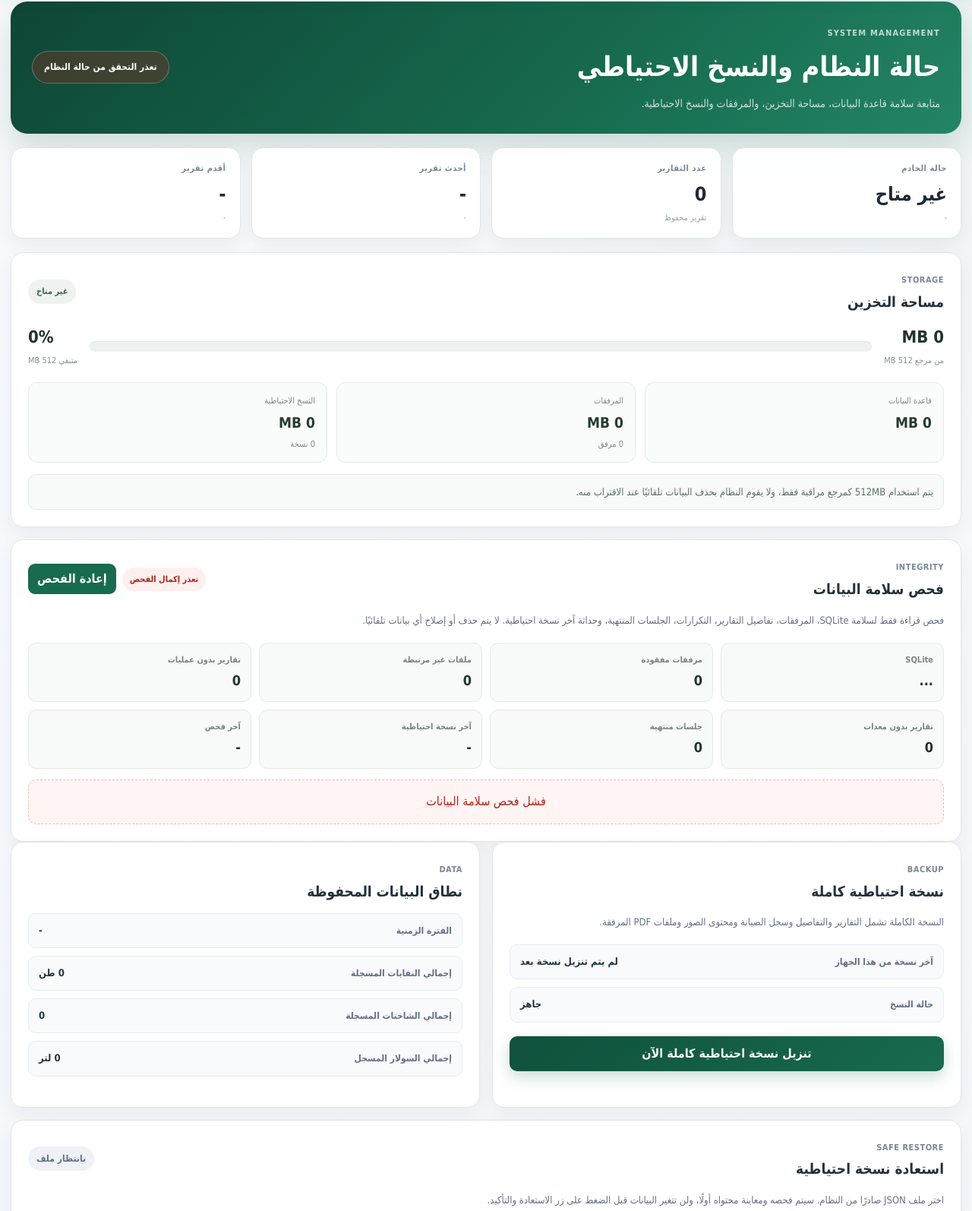
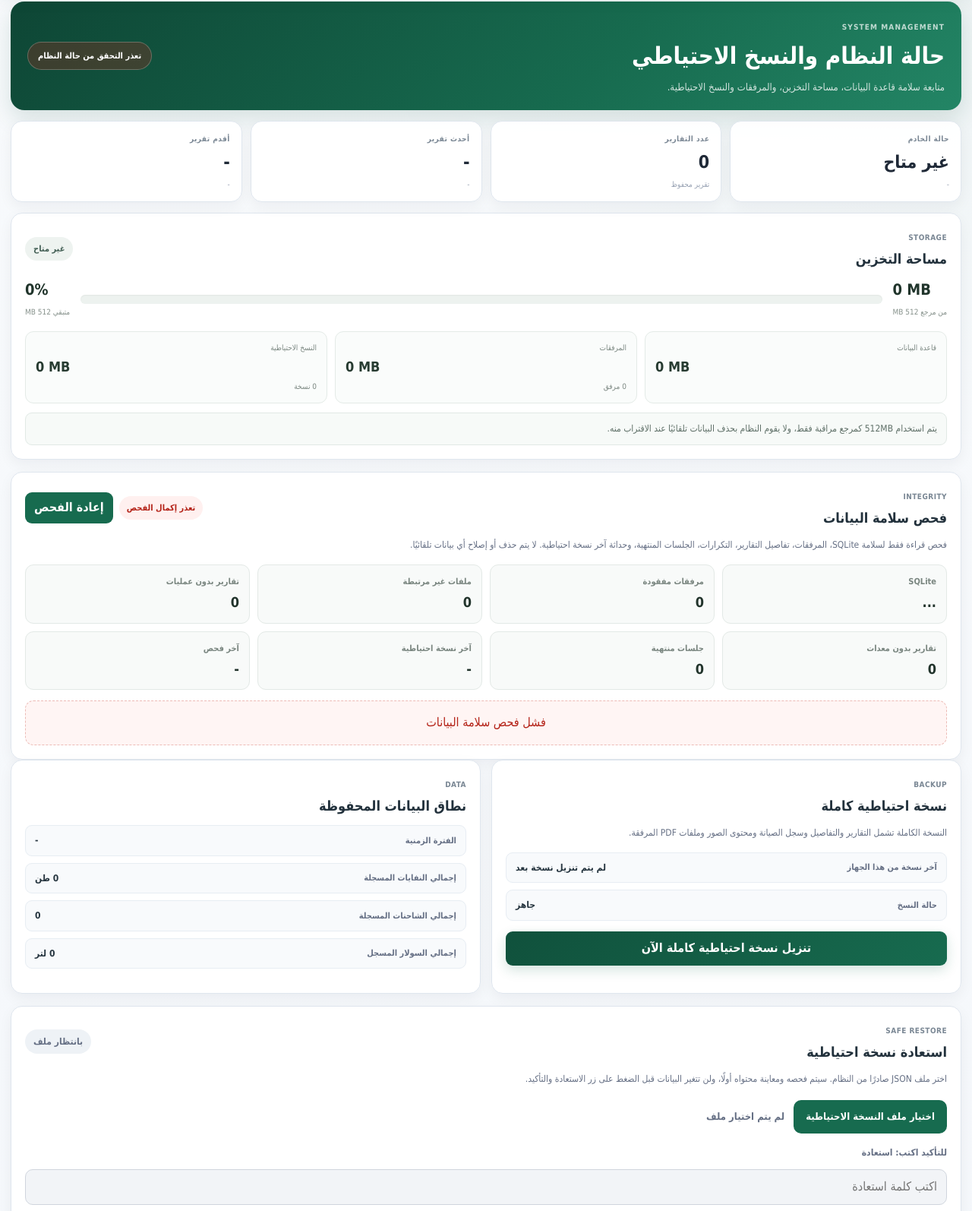
Before and after one commit to 943290569/minya-reports, a website: page public/system.html in a window 1280 px wide. Shown: the part 296-1890 px from the top of the page at 76% size. Drawn offline with Linux system fonts and the light colour scheme; no server answers.

Commit message:
Refine system management page layout

```diff
--- a/public/system.css
+++ b/public/system.css
@@ -2,65 +2,66 @@
    System management page
 ========================================================= */
 
-.system-page { padding-bottom: 48px; }
-.system-hero { display:flex;align-items:center;justify-content:space-between;gap:24px;margin-bottom:18px;padding:28px;color:#fff;background:linear-gradient(135deg,#0e4635 0%,#176b4f 62%,#238565 100%);border-radius:22px;box-shadow:0 18px 42px rgba(16,81,60,.18); }
-.system-kicker { display:inline-block;margin-bottom:8px;color:rgba(255,255,255,.72);font-size:11px;font-weight:800;letter-spacing:1.2px; }
-.system-hero h2 { margin:0;font-size:clamp(24px,3vw,36px);font-weight:900; }
-.system-hero p { margin:10px 0 0;color:rgba(255,255,255,.78);font-size:14px; }
-.system-health-badge { flex:0 0 auto;padding:11px 15px;border-radius:999px;font-size:12px;font-weight:900;border:1px solid rgba(255,255,255,.24);background:rgba(255,255,255,.10); }
+.system-page { padding-bottom: 40px; }
+.system-hero { display:flex;align-items:center;justify-content:space-between;gap:20px;margin-bottom:14px;padding:20px 22px;color:#fff;background:linear-gradient(135deg,#0e4635 0%,#176b4f 62%,#238565 100%);border-radius:18px;box-shadow:0 12px 30px rgba(16,81,60,.14); }
+.system-kicker { display:inline-block;margin-bottom:6px;color:rgba(255,255,255,.72);font-size:10px;font-weight:800;letter-spacing:1.1px; }
+.system-hero h2 { margin:0;font-size:clamp(23px,2.5vw,31px);font-weight:900; }
+.system-hero p { margin:7px 0 0;color:rgba(255,255,255,.8);font-size:13px; }
+.system-health-badge { flex:0 0 auto;padding:9px 13px;border-radius:999px;font-size:11px;font-weight:900;border:1px solid rgba(255,255,255,.24);background:rgba(255,255,255,.10); }
 .system-health-badge.ok { background:rgba(255,255,255,.18); }
 .system-health-badge.error { background:rgba(180,35,24,.28); }
-.system-metrics { display:grid;grid-template-columns:repeat(4,minmax(0,1fr));gap:14px;margin-bottom:18px; }
-.system-metric,.system-panel { background:rgba(255,255,255,.97);border:1px solid #dfe6ee;border-radius:16px;box-shadow:0 8px 24px rgba(16,24,40,.06); }
-.system-metric { min-height:120px;padding:18px;display:flex;flex-direction:column;justify-content:center; }
-.system-metric span,.system-panel-head span { color:#7a8794;font-size:11px;font-weight:800;letter-spacing:.5px; }
-.system-metric strong { margin:7px 0 3px;color:#1f2937;font-size:25px;font-weight:900; }
-.system-metric small { color:#98a2b3;font-size:11px;overflow-wrap:anywhere; }
-.system-grid { display:grid;grid-template-columns:repeat(2,minmax(0,1fr));gap:16px; }
-.system-panel { padding:22px; }
-.system-panel-head { margin-bottom:14px;display:flex;align-items:center;justify-content:space-between;gap:12px; }
-.system-panel-head h3 { margin:3px 0 0;color:#22313c;font-size:19px;font-weight:900; }
-.system-panel>p { margin:0 0 18px;color:#667085;font-size:13px;line-height:1.8; }
-.system-backup-info,.system-data-list { display:grid;gap:10px;margin-bottom:18px; }
-.system-backup-info>div,.system-data-list>div { display:flex;align-items:center;justify-content:space-between;gap:16px;padding:12px 13px;background:#f8fafc;border:1px solid #e7edf3;border-radius:10px; }
-.system-backup-info span,.system-data-list span { color:#667085;font-size:12px;font-weight:700; }
-.system-backup-info strong,.system-data-list strong { color:#273640;font-size:13px;font-weight:900;text-align:left; }
-.system-primary-btn { width:100%;min-height:46px;padding:11px 18px;color:#fff;background:linear-gradient(135deg,#10513c,#176b4f);box-shadow:0 8px 20px rgba(23,107,79,.22);font-weight:900;border-radius:10px; }
-.system-note-panel,.storage-panel,.backups-panel { margin-top:16px; }
+.system-metrics { display:grid;grid-template-columns:repeat(4,minmax(0,1fr));gap:11px;margin-bottom:14px; }
+.system-metric,.system-panel { background:rgba(255,255,255,.97);border:1px solid #dfe6ee;border-radius:15px;box-shadow:0 6px 18px rgba(16,24,40,.05); }
+.system-metric { min-height:102px;padding:15px;display:flex;flex-direction:column;justify-content:center; }
+.system-metric span,.system-panel-head span { color:#7a8794;font-size:10px;font-weight:800;letter-spacing:.45px; }
+.system-metric strong { margin:6px 0 3px;color:#1f2937;font-size:23px;font-weight:900; }
+.system-metric small { color:#98a2b3;font-size:10px;overflow-wrap:anywhere; }
+.system-grid { display:grid;grid-template-columns:repeat(2,minmax(0,1fr));gap:14px; }
+.system-panel { padding:18px; }
+.system-panel-head { margin-bottom:11px;display:flex;align-items:center;justify-content:space-between;gap:12px; }
+.system-panel-head h3 { margin:3px 0 0;color:#22313c;font-size:18px;font-weight:900; }
+.system-panel>p { margin:0 0 14px;color:#667085;font-size:12px;line-height:1.8; }
+.system-backup-info,.system-data-list { display:grid;gap:9px;margin-bottom:14px; }
+.system-backup-info>div,.system-data-list>div { display:flex;align-items:center;justify-content:space-between;gap:16px;padding:10px 12px;background:#f8fafc;border:1px solid #e7edf3;border-radius:9px; }
+.system-backup-info span,.system-data-list span { color:#667085;font-size:11px;font-weight:700; }
+.system-backup-info strong,.system-data-list strong { color:#273640;font-size:12px;font-weight:900;text-align:left; }
+.system-primary-btn { width:100%;min-height:42px;padding:10px 16px;color:#fff;background:linear-gradient(135deg,#10513c,#176b4f);box-shadow:0 6px 16px rgba(23,107,79,.18);font-weight:900;border-radius:9px; }
+.system-note-panel,.storage-panel,.backups-panel { margin-top:14px; }
 .system-note-panel p { margin-bottom:0; }
 
 .storage-state { padding:7px 11px;border-radius:999px;font-size:11px;font-weight:900;background:#eef3f0;color:#446056; }
 .storage-state.ok { background:#eaf7ef;color:#187346; }
 .storage-state.warning { background:#fff4d6;color:#8a5b00; }
 .storage-state.danger { background:#fde8e7;color:#b42318; }
-.storage-main { display:grid;grid-template-columns:auto 1fr auto;align-items:center;gap:16px;margin:14px 0 18px; }
-.storage-usage strong,.storage-percent strong { display:block;font-size:22px;color:#20342b;font-weight:900; }
-.storage-usage span,.storage-percent span { color:#87928c;font-size:11px; }
+.storage-main { display:grid;grid-template-columns:auto 1fr auto;align-items:center;gap:14px;margin:11px 0 14px; }
+.storage-usage strong,.storage-percent strong { display:block;font-size:20px;color:#20342b;font-weight:900;direction:ltr;unicode-bidi:isolate; }
+.storage-usage span,.storage-percent span { color:#87928c;font-size:10px; }
 .storage-percent { text-align:left; }
-.storage-progress { height:14px;border-radius:999px;background:#edf2ef;overflow:hidden;box-shadow:inset 0 1px 2px rgba(0,0,0,.06); }
+.storage-progress { height:12px;border-radius:999px;background:#edf2ef;overflow:hidden;box-shadow:inset 0 1px 2px rgba(0,0,0,.05); }
 .storage-progress i { display:block;width:0;height:100%;border-radius:inherit;background:#238565;transition:width .35s ease; }
 .storage-progress i[data-level="warning"] { background:#d99a16; }
 .storage-progress i[data-level="danger"] { background:#c43d35; }
-.storage-breakdown { display:grid;grid-template-columns:repeat(3,minmax(0,1fr));gap:12px; }
-.storage-breakdown>div { padding:15px;border:1px solid #e4ebe7;border-radius:12px;background:#fafcfb; }
-.storage-breakdown span,.storage-breakdown small { display:block;color:#7c8882;font-size:11px; }
-.storage-breakdown strong { display:block;margin:5px 0;color:#273b31;font-size:19px;font-weight:900; }
-.storage-notice { margin:15px 0 0!important;padding:11px 13px;border-radius:10px;background:#f7faf8;border:1px solid #e1e9e5;color:#5f7068!important; }
-.system-small-btn { min-height:34px;padding:6px 12px;border:0;border-radius:8px;background:#edf5f1;color:#176b4f;font-weight:900;cursor:pointer; }
+.storage-breakdown { display:grid;grid-template-columns:repeat(3,minmax(0,1fr));gap:10px; }
+.storage-breakdown>div { padding:13px;border:1px solid #e4ebe7;border-radius:11px;background:#fafcfb; }
+.storage-breakdown span,.storage-breakdown small { display:block;color:#7c8882;font-size:10px; }
+.storage-breakdown strong { display:block;margin:4px 0;color:#273b31;font-size:18px;font-weight:900;direction:ltr;unicode-bidi:isolate; }
+.storage-notice { margin:12px 0 0!important;padding:10px 12px;border-radius:9px;background:#f7faf8;border:1px solid #e1e9e5;color:#5f7068!important; }
+.system-small-btn { min-height:32px;padding:6px 11px;border:0;border-radius:8px;background:#edf5f1;color:#176b4f;font-weight:900;cursor:pointer; }
 .backup-table-wrap { width:100%;overflow-x:auto;-webkit-overflow-scrolling:touch;overscroll-behavior-inline:contain; }
 .backup-table { width:100%;min-width:720px;border-collapse:collapse; }
-.backup-table th { padding:12px;background:#edf5f1;color:#385a4c;font-size:12px;text-align:right; }
-.backup-table td { padding:12px;border-bottom:1px solid #edf1ef;font-size:12px;color:#435149; }
+.backup-table th { padding:10px;background:#edf5f1;color:#385a4c;font-size:11px;text-align:right; }
+.backup-table td { padding:10px;border-bottom:1px solid #edf1ef;font-size:11px;color:#435149; }
 .backup-table td:first-child { direction:ltr;text-align:left;font-family:monospace; }
-.backup-download-link { display:inline-flex;padding:7px 11px;border-radius:8px;background:#176b4f;color:#fff;text-decoration:none;font-weight:800; }
+.backup-download-link { display:inline-flex;padding:6px 10px;border-radius:8px;background:#176b4f;color:#fff;text-decoration:none;font-weight:800; }
+.system-ltr-value { direction:ltr;unicode-bidi:isolate;text-align:center; }
 
 @media(max-width:980px){ .system-metrics{grid-template-columns:repeat(2,minmax(0,1fr));}.storage-breakdown{grid-template-columns:1fr 1fr 1fr;} }
-@media(max-width:720px){ .system-hero{align-items:flex-start;flex-direction:column;padding:22px;border-radius:18px;}.system-grid{grid-template-columns:1fr;}.system-health-badge{width:100%;text-align:center;}.storage-main{grid-template-columns:1fr;}.storage-percent{text-align:right;}.storage-breakdown{grid-template-columns:1fr;} }
+@media(max-width:720px){ .system-hero{align-items:flex-start;flex-direction:column;padding:20px;border-radius:17px;}.system-grid{grid-template-columns:1fr;}.system-health-badge{width:100%;text-align:center;}.storage-main{grid-template-columns:1fr;}.storage-percent{text-align:right;}.storage-breakdown{grid-template-columns:1fr;} }
 @media(max-width:520px){
   .system-page{padding-bottom:32px;}
   .system-metrics{grid-template-columns:1fr;gap:10px;}
   .system-panel,.system-metric{padding:15px;}
-  .system-metric{min-height:96px;}
+  .system-metric{min-height:92px;}
   .system-hero{padding:18px;gap:16px;}
   .system-hero h2{font-size:23px;line-height:1.35;}
   .system-hero p{font-size:13px;line-height:1.7;}
@@ -71,7 +72,7 @@
   .system-small-btn,.system-primary-btn,.backup-download-link{min-height:44px;display:flex;align-items:center;justify-content:center;}
   .storage-state{padding:9px 11px;}
   .storage-main{gap:10px;}
-  .storage-progress{height:16px;}
+  .storage-progress{height:14px;}
   .storage-breakdown{gap:9px;}
   .storage-breakdown>div{padding:13px;}
   .storage-notice{line-height:1.7;}
```
